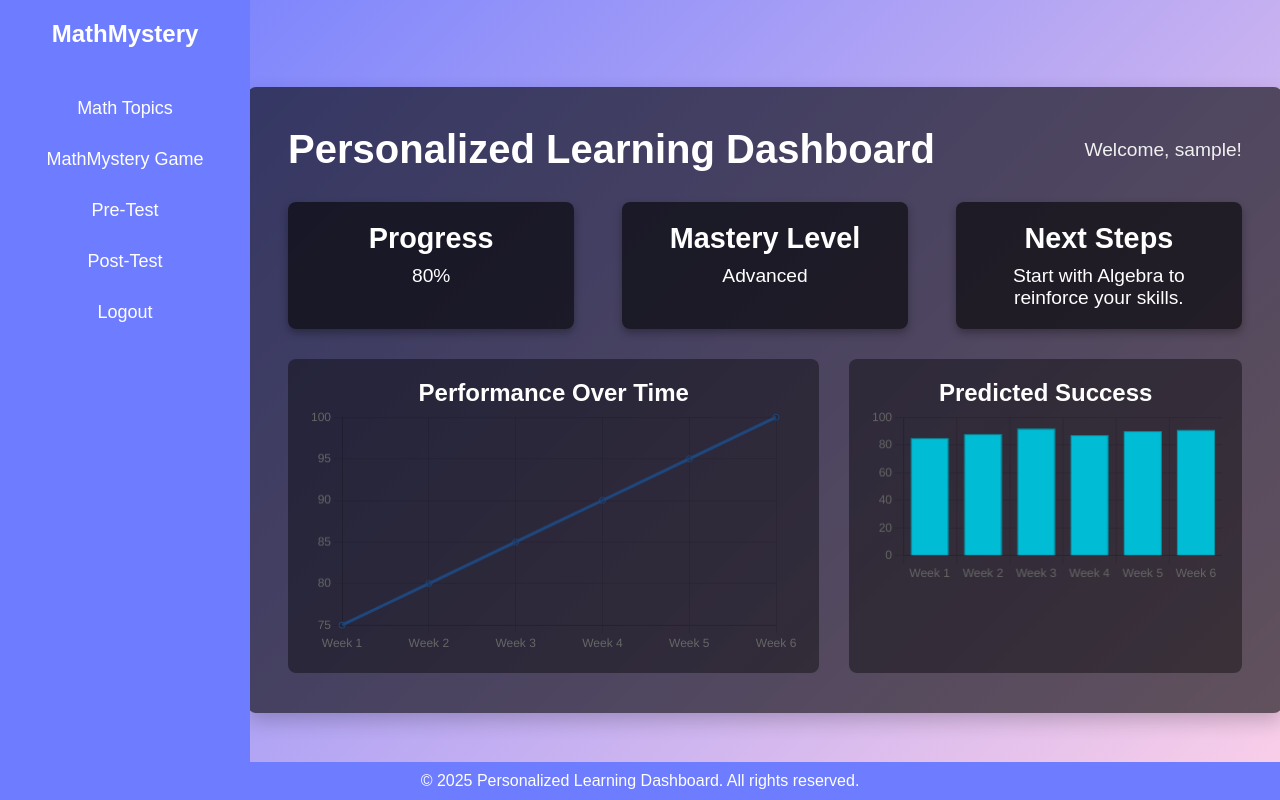
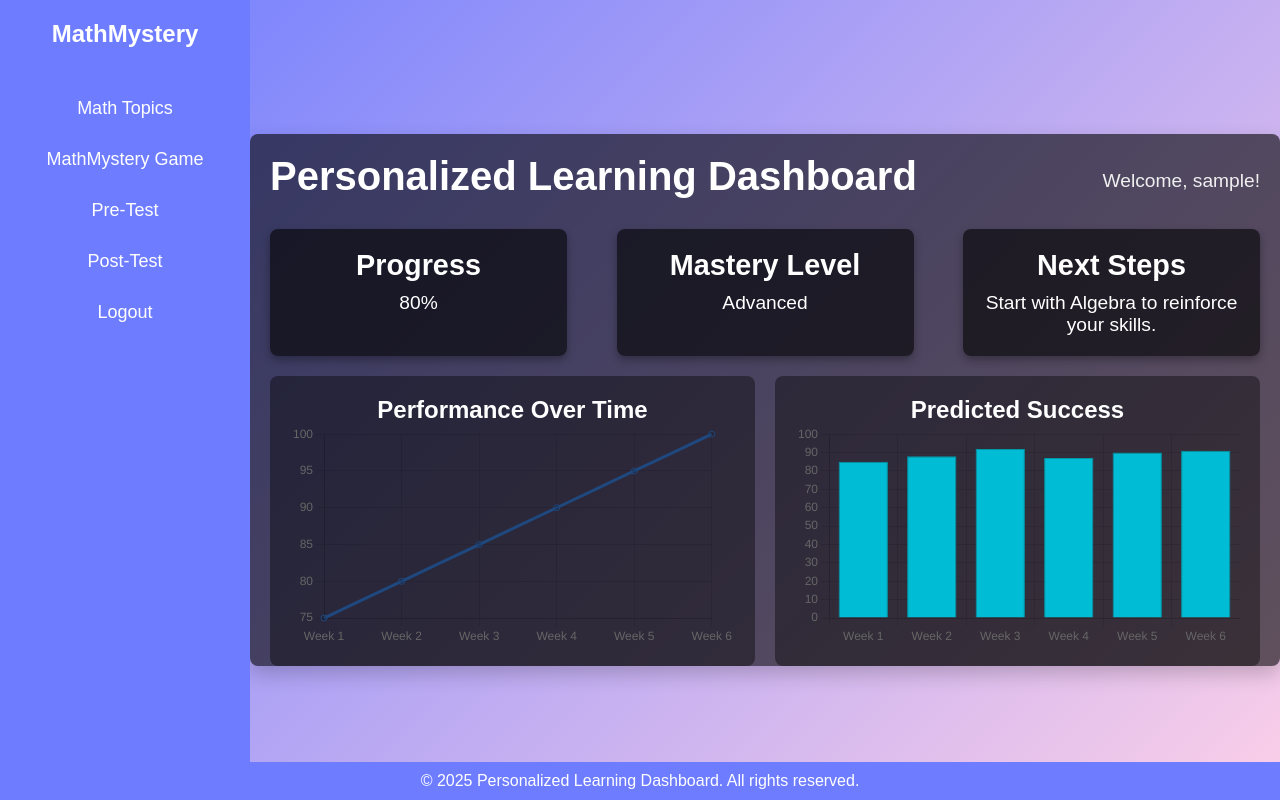
Before and after one commit to Ycy97/MathMysteryFinal, a Flask app: template templates/dashboard.html in a window 1280 px wide. Run offline with Flask 3, Linux system fonts and the light colour scheme; the template is opened without the code that fills it: most values are stand-ins (such as "Sample title", 1, 10 or a date in 2020); parts of the project's set-up code (start-up, migrations or seed data) failed here and were passed over.

Commit message:
fullscreen

```diff
--- a/static/dashboard.css
+++ b/static/dashboard.css
@@ -1,4 +1,5 @@
 /* General reset and base styling */
+/* Reset basic styles */
 * {
     margin: 0;
     padding: 0;
@@ -15,6 +16,7 @@ body {
     min-height: 100vh;
     color: #fff;
     margin: 0;
+    overflow: hidden;  /* Prevent scrolling */
 }
 
 /* Left Navigation Panel */
@@ -31,6 +33,7 @@ body {
     flex-direction: column;
     align-items: center;
     z-index: 1000;
+    overflow-y: auto; /* Allow scrolling inside the panel */
 }
 
 .left-panel header {
@@ -66,14 +69,21 @@ body {
 /* Main content area */
 .container {
     margin-left: 250px;
-    padding: 40px;
+    padding: 20px;
     display: flex;
     flex-direction: column;
-    gap: 30px;
+    gap: 20px;
     flex-grow: 1;
     background: rgba(0, 0, 0, 0.6);
     border-radius: 8px;
     box-shadow: 0 8px 20px rgba(0, 0, 0, 0.2);
+    overflow: hidden; /* Prevent overflow in the main content */
+    max-width: calc(100vw - 250px); /* Make container fill the screen width */
+    max-height: 100vh; /* Ensure container doesn't overflow vertically */
+    padding-bottom: 0;
+    display: flex;
+    flex-direction: column;
+    justify-content: space-between;
 }
 
 /* Dashboard Header */
@@ -81,22 +91,28 @@ body {
     display: flex;
     justify-content: space-between;
     align-items: center;
+    flex-wrap: wrap;  /* Allow wrapping of items if space is tight */
 }
 
 .dashboard-header h1 {
     font-size: 2.5rem;
+    margin-bottom: 10px;
+    flex-grow: 1;  /* Allow title to take remaining space */
 }
 
 .dashboard-header .username {
     font-size: 1.2rem;
     color: #f0f0f0;
+    margin-left: 20px;
 }
 
-/* Personalized Statistics and Data Cards */
+/* Dashboard Stats */
 .dashboard-stats {
     display: flex;
     justify-content: space-between;
-    gap: 30px;
+    gap: 20px;
+    flex-wrap: wrap;  /* Allow wrapping on smaller screens */
+    width: 100%;
 }
 
 .stat-card {
@@ -125,7 +141,8 @@ body {
 /* Charts and Graphs */
 .charts {
     display: flex;
-    gap: 30px;
+    gap: 20px;
+    flex-wrap: wrap;  /* Allow wrapping on smaller screens */
 }
 
 .chart-container {
@@ -134,6 +151,7 @@ body {
     border-radius: 8px;
     flex-grow: 1;
     text-align: center;
+    width: 48%; /* Make sure each chart takes up almost half of the screen */
 }
 
 /* Footer */
@@ -142,7 +160,7 @@ footer {
     color: white;
     text-align: center;
     padding: 10px;
-    position: fixed;
+    position: absolute;
     bottom: 0;
     width: 100%;
 }
@@ -176,6 +194,7 @@ footer {
     transform: translateY(-5px);
     box-shadow: 0 8px 20px rgba(0, 0, 0, 0.3);
 }
+
 
 /* Media Queries for Responsiveness */
 @media screen and (max-width: 768px) {
```
